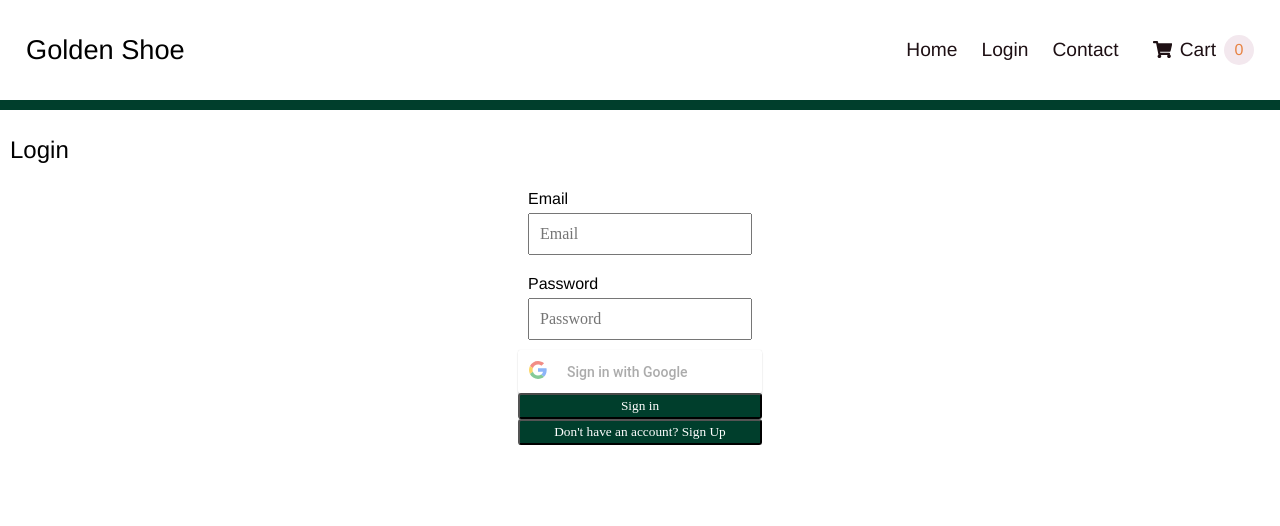
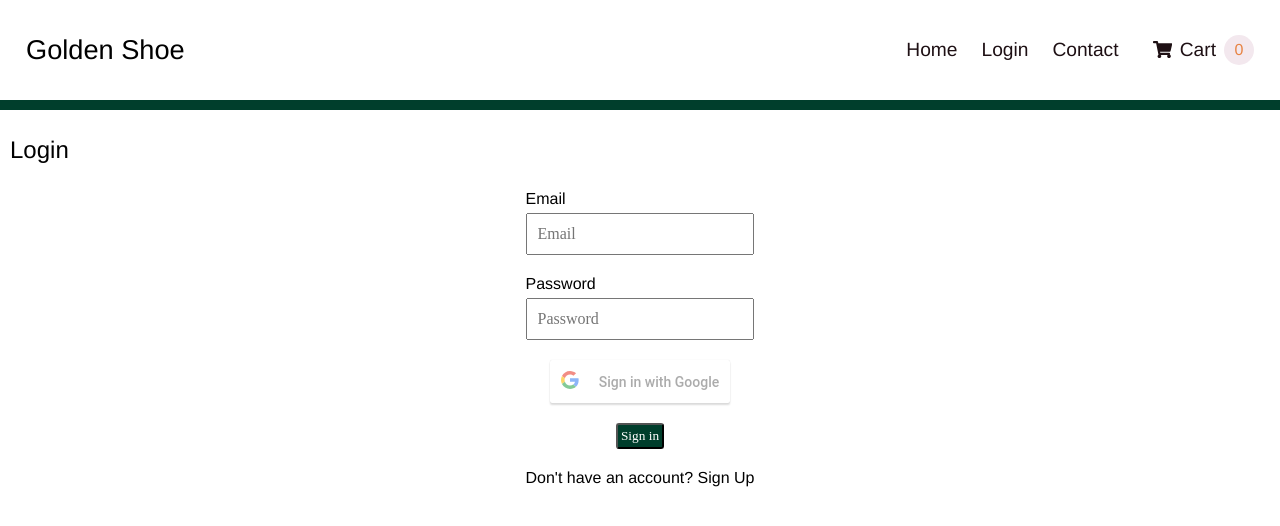
Before and after one commit to katebry/golden-shoe-store, a React (Create React App) app in the folder frontend/: page /login in a window 1280 px wide. Shown: the top 526 px of the page. Built offline with nearby package versions, Linux system fonts and the light colour scheme.

Commit message:
fix: fixed padding issue on Login page buttons

```diff
--- a/frontend/src/pages/Login.js
+++ b/frontend/src/pages/Login.js
@@ -5,6 +5,18 @@ import { useDispatch } from "react-redux";
 import { addAuthToken, signUp, signIn } from "../redux/actions/authActions";
 import { useHistory } from "react-router-dom";
 import "./Login.css";
+import styled from "styled-components";
+
+const ButtonContainer = styled.div`
+  display: flex;
+  justify-content: center;
+  margin: 10px;
+`;
+
+const StyledText = styled.div`
+  cursor: pointer;
+  font-size: 1rem;
+`
 
 export const LoginPage = () => {
   const initialState = {
@@ -112,20 +124,26 @@ export const LoginPage = () => {
             placeholder="Password"
             handleChange={handleChange}
           />
+          <ButtonContainer>
             <GoogleLogin
               clientId={process.env.REACT_APP_GOOGLE}
               onSuccess={googleSuccess}
               onFailure={googleError}
               cookiePolicy="single_host_origin"
             />
+          </ButtonContainer>
+          <ButtonContainer>
             <button onClick={handleSubmit}>
               {isNewUser ? "Sign up" : "Sign in"}
             </button>
-        <button onClick={switchMode}>
+          </ButtonContainer>
+          <ButtonContainer>
+            <StyledText onClick={switchMode}>
               {isNewUser
                 ? "Already have an account? Sign in"
                 : "Don't have an account? Sign Up"}
-        </button>
+            </StyledText>
+          </ButtonContainer>
         </form>
       </div>
     </>
```
Lines whose indentation alone changed are shown as unchanged.
